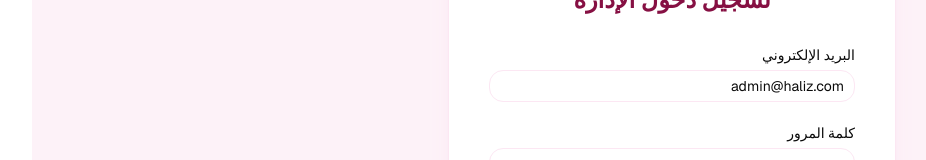
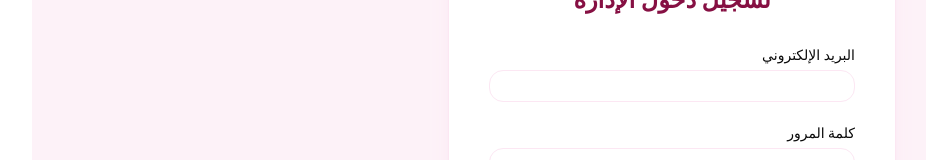
Before and after one commit to farajnaser/Haliz_sh, a Next.js app: page /admin/login in a window 1280 px wide. Shown: the part 322-482 px from the top of the page, without its empty margins (52-978 px from the left). Built offline with nearby package versions, Linux system fonts and the light colour scheme.

Commit message:
إزالة البيانات الافتراضية من صفحة تسجيل الدخول

```diff
--- a/app/admin/login/page.tsx
+++ b/app/admin/login/page.tsx
@@ -10,8 +10,8 @@ import { Store, Loader2 } from "lucide-react";
 
 export default function AdminLoginPage() {
   const router = useRouter();
-  const [email, setEmail] = useState("admin@haliz.com");
-  const [password, setPassword] = useState("admin123");
+  const [email, setEmail] = useState("");
+  const [password, setPassword] = useState("");
   const [loading, setLoading] = useState(false);
   const [error, setError] = useState("");
 
```
